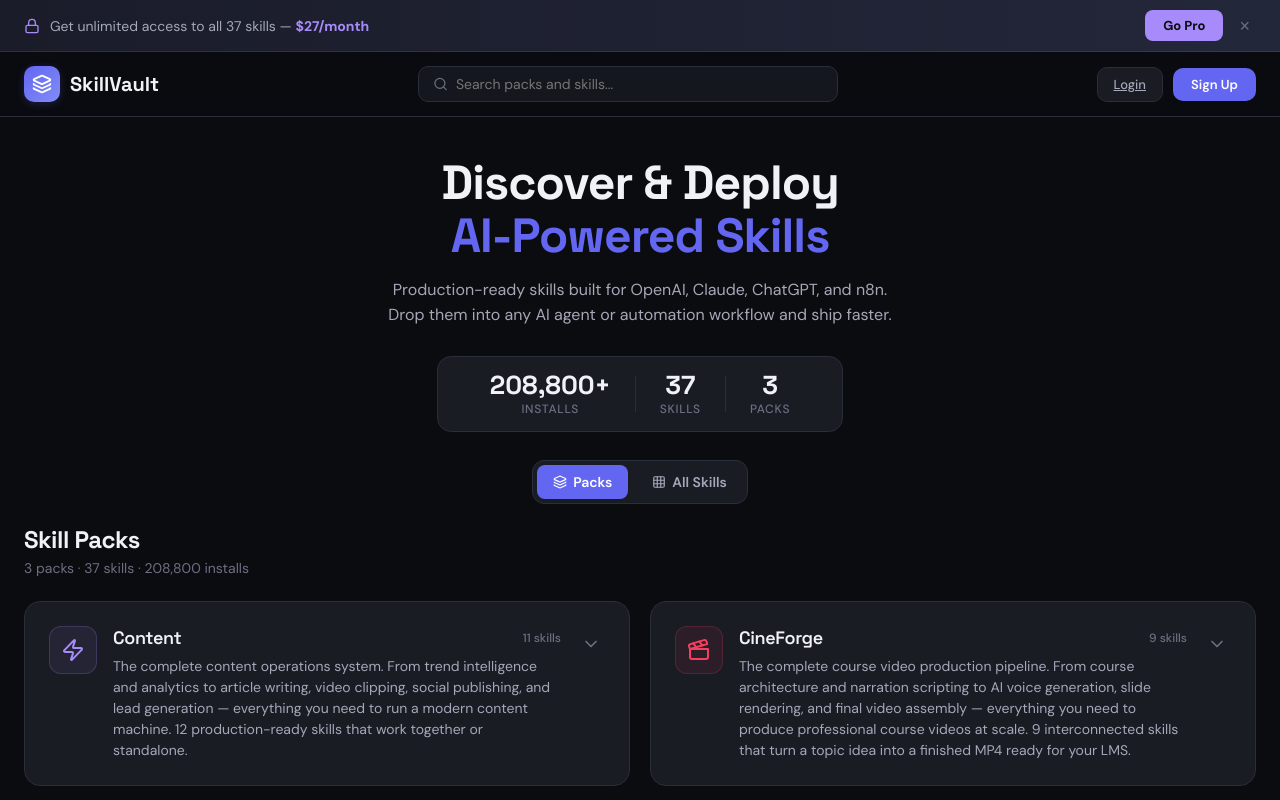
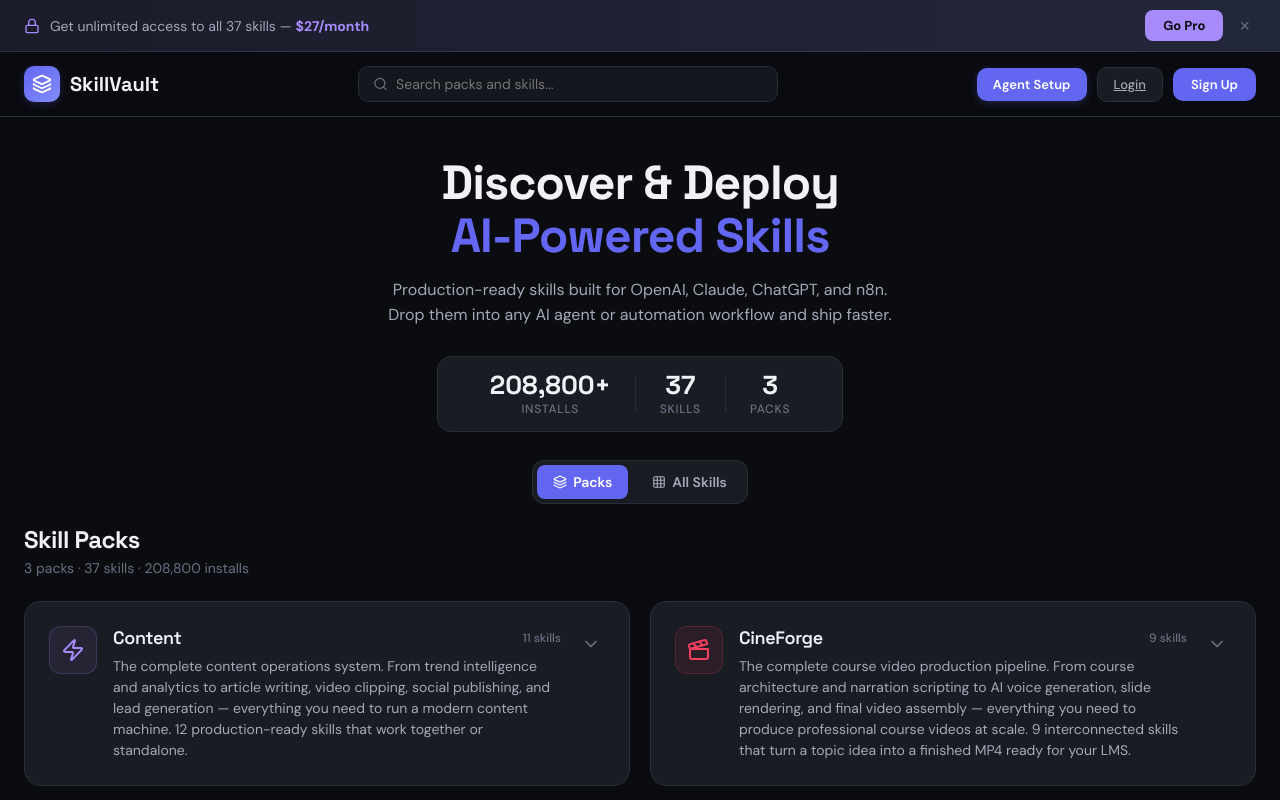
Before and after one commit to Gandley/skillvault-project, a React (Vite) app: page / in a window 1280 px wide. Shown: the top 800 px of the page. Built offline with nearby package versions, Linux system fonts and the light colour scheme.

Commit message:
feat: add Agent Setup button in header linking to franchisenow.ai/investment

```diff
--- a/src/views/RepoView.jsx
+++ b/src/views/RepoView.jsx
@@ -192,6 +192,14 @@
           </div>
 
           <div style={actionsWrap}>
+            <a
+              href="https://franchisenow.ai/investment"
+              target="_blank"
+              rel="noreferrer"
+              style={agentSetupBtn}
+            >
+              Agent Setup
+            </a>
             <AuthNav />
           </div>
         </div>
@@ -499,6 +507,7 @@
 const searchInput = { background: 'transparent', border: 'none', outline: 'none', color: 'var(--text-primary)', fontSize: 14, width: '100%', fontFamily: 'var(--font-body)' };
 
 const actionsWrap = { display: 'flex', alignItems: 'center', gap: 10, flexShrink: 0 };
+const agentSetupBtn = { display: 'inline-flex', alignItems: 'center', padding: '8px 16px', borderRadius: 10, background: 'var(--accent)', color: '#fff', fontSize: 13, fontWeight: 600, textDecoration: 'none', transition: 'all 0.2s', boxShadow: '0 2px 8px rgba(99,102,241,0.25)', whiteSpace: 'nowrap' };
 
 const hero = { padding: '40px 24px 28px', textAlign: 'center' };
 const heroInner = { maxWidth: 680, margin: '0 auto' };
```
